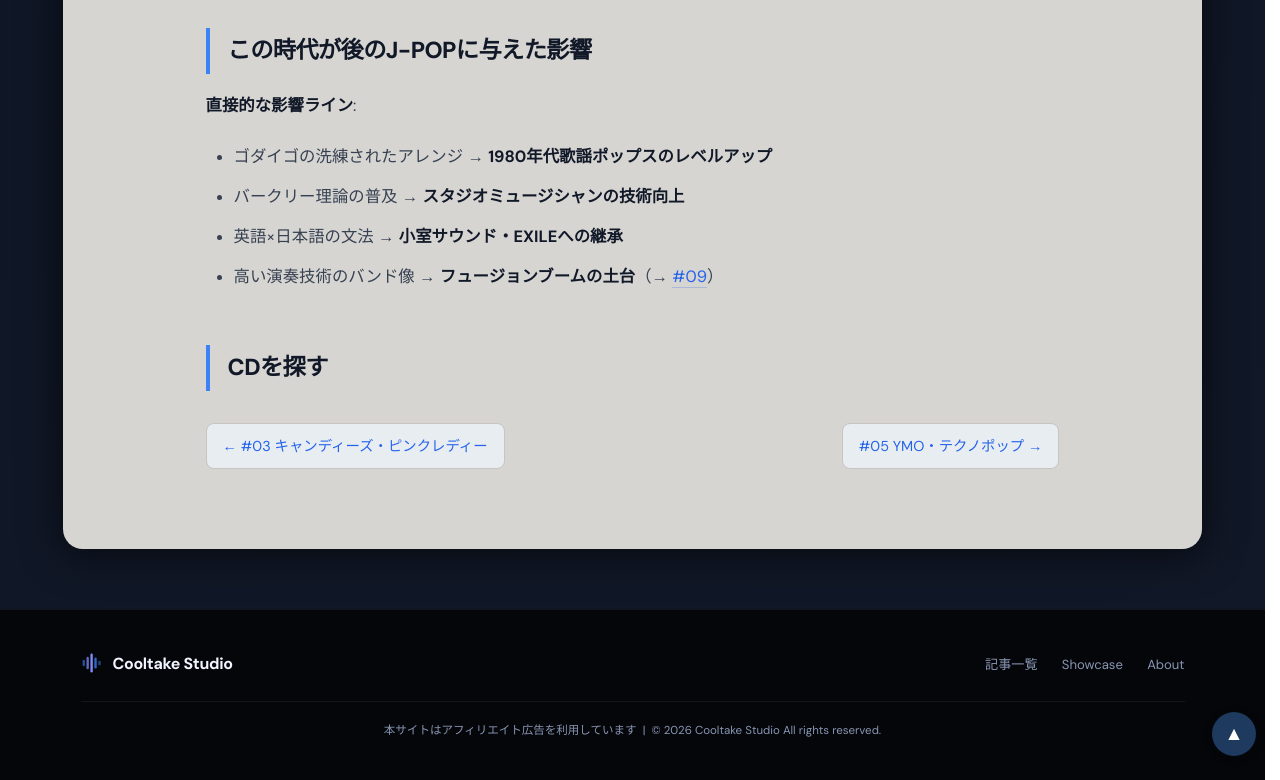
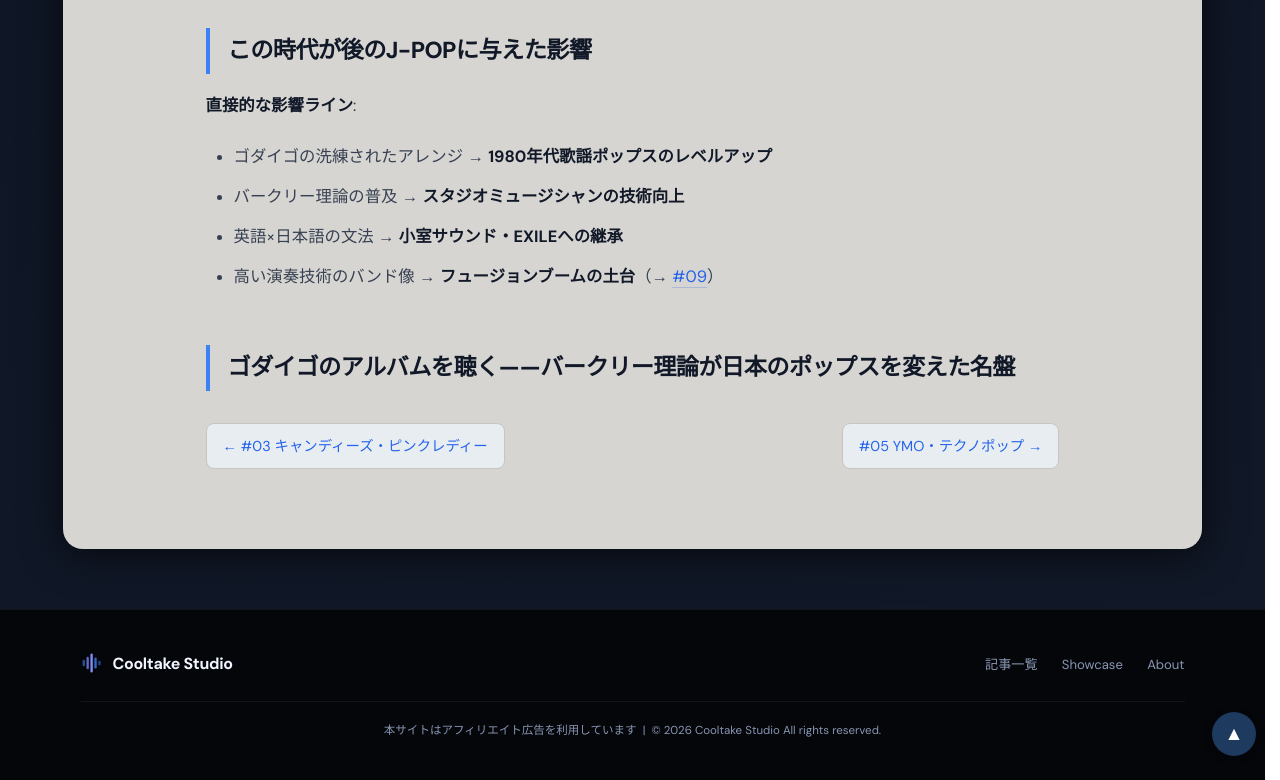
Before and after one commit to cooltake/cooltake-staging, a Jekyll site: the page built from _posts/2026-05-30-japan-music-04-foreign-influence.md, in a window 1280 px wide and 900 px high, scrolled down 4454 px, cut to the strip 120-900 px from the top of the window. Built offline with Jekyll 4.4.1, drawn with Linux system fonts in a browser that asks for light colours; some web fonts are replaced.

Commit message:
fix: CTAセクション見出しを記事の文脈に合わせて修正 (2026-05-30-japan-music-04-foreign-influence.md)

```diff
--- a/_posts/2026-05-30-japan-music-04-foreign-influence.md
+++ b/_posts/2026-05-30-japan-music-04-foreign-influence.md
@@ -91,7 +91,7 @@
 - 高い演奏技術のバンド像 → **フュージョンブームの土台**（→ [#09](/2026/05/30/japan-music-09-fusion-jazz/)）
 
 
-## CDを探す
+## ゴダイゴのアルバムを聴く——バークリー理論が日本のポップスを変えた名盤
 
 
 
```
